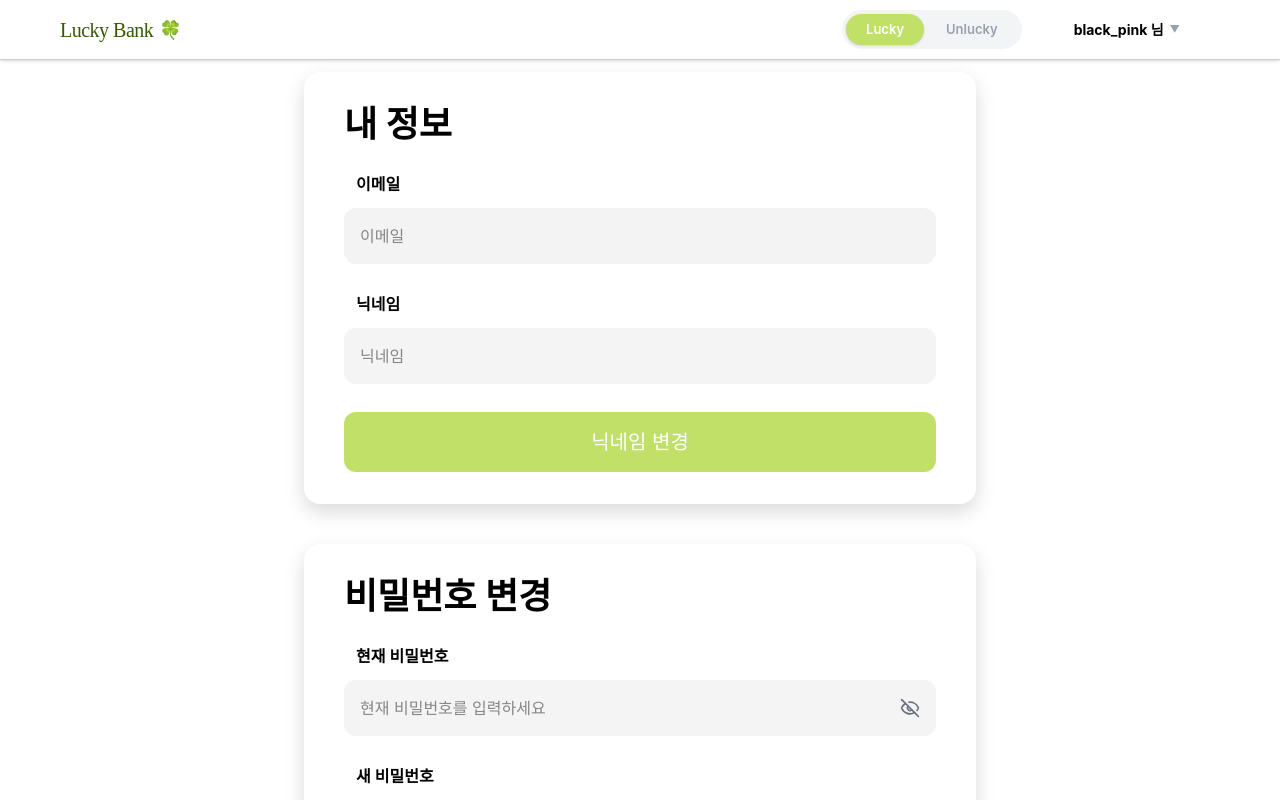
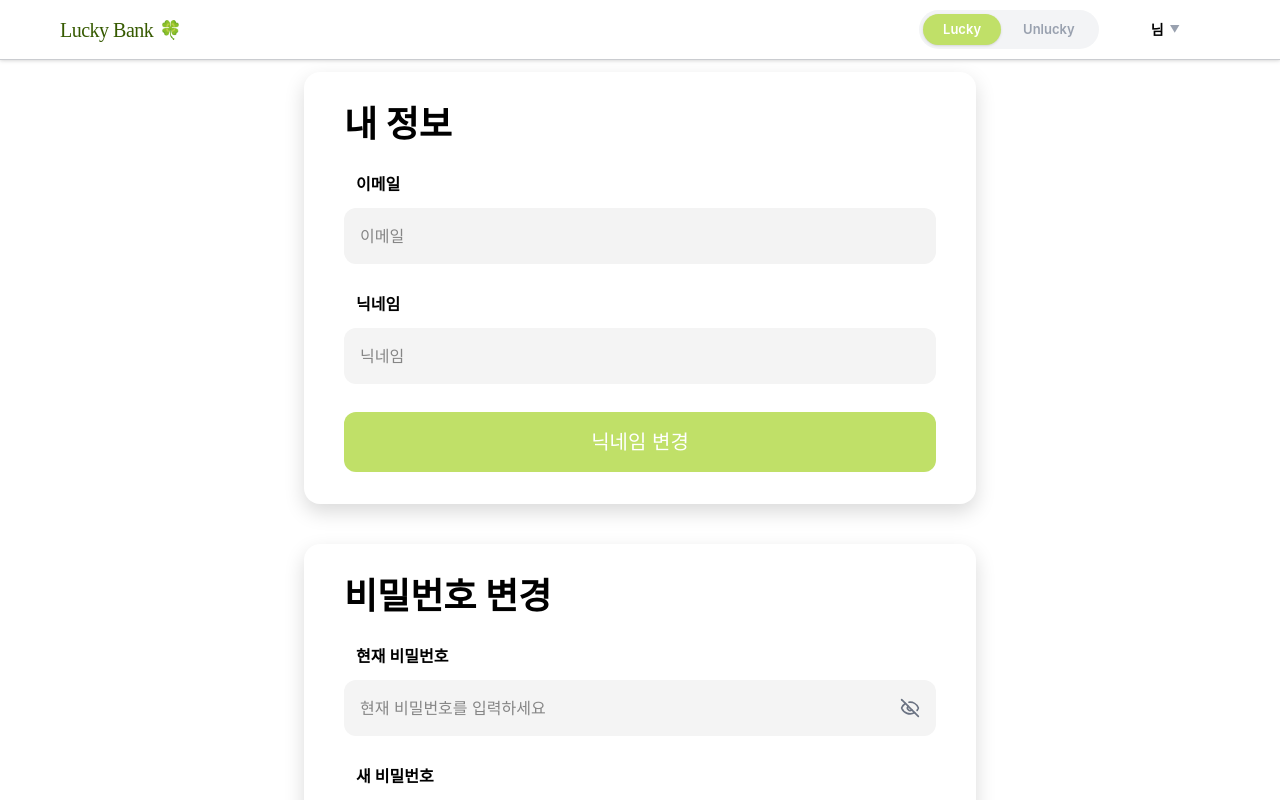
Before and after one commit to kb7-blackpink/Blackpink_AccountBook, a Vue app: page /settings in a window 1280 px wide. Shown: the top 800 px of the page. Built offline with nearby package versions, Linux system fonts and the light colour scheme; data requests are answered from the project's data file; a web font is replaced by a local one.

Commit message:
feat : splash, login page router 및 mode api 설정

```diff
--- a/db.json
+++ b/db.json
@@ -5,7 +5,7 @@
       "name": "박지민",
       "email": "jimin@example.com",
       "password": "1234",
-      "currentMode": "unlucky",
+      "currentMode": "lucky",
       "monthlyBudget": 500000,
       "currencyUnit": "버터떡"
     },
--- a/src/components/layout/AppHeader.vue
+++ b/src/components/layout/AppHeader.vue
@@ -5,7 +5,6 @@
       isLucky ? 'bg-app border-b border-app' : 'bg-header border-b border-app'
     "
   >
-    <!-- 로고 -->
     <div
       class="flex items-center gap-1.5 text-xl font-medium font-serif tracking-tight transition-colors duration-300"
       :class="isLucky ? 'text-[#365A00]' : 'text-[#AF5AD5]'"
@@ -15,16 +14,17 @@
       <span class="text-lg">{{ isLucky ? '🍀' : '😈' }}</span>
     </div>
 
-    <!-- 데스크탑: 토글 + 닉네임 -->
+    <!-- 데스크탑 -->
     <div class="hidden items-center gap-3 md:flex">
-      <!-- 토글 -->
       <div
+        v-if="!isAuthPage"
         class="flex items-center gap-0.5 rounded-full p-1"
         :class="isLucky ? 'bg-gray-100' : 'bg-[#5E5B9B]'"
       >
         <button
-          @click="setMode('lucky')"
-          class="rounded-full px-5 py-1.5 text-[13px] font-semibold transition-all duration-200"
+          @click="handleModeChange('lucky')"
+          :disabled="isModeLoading"
+          class="rounded-full px-5 py-1.5 text-[13px] font-semibold transition-all duration-200 disabled:cursor-not-allowed disabled:opacity-60"
           :class="
             isLucky
               ? 'bg-brand text-white shadow-sm'
@@ -34,8 +34,9 @@
           Lucky
         </button>
         <button
-          @click="setMode('unlucky')"
-          class="rounded-full px-5 py-1.5 text-[13px] font-semibold transition-all duration-200"
+          @click="handleModeChange('unlucky')"
+          :disabled="isModeLoading"
+          class="rounded-full px-5 py-1.5 text-[13px] font-semibold transition-all duration-200 disabled:cursor-not-allowed disabled:opacity-60"
           :class="
             !isLucky
               ? 'bg-primary text-white shadow-sm'
@@ -46,8 +47,7 @@
         </button>
       </div>
 
-      <!-- 닉네임 -->
-      <div ref="menuRef" class="relative">
+      <div v-if="!isAuthPage" ref="menuRef" class="relative">
         <button
           @click="isOpen = !isOpen"
           class="ml-0 mr-0 flex items-center gap-1.5 rounded-lg px-3 py-1.5 text-sm font-bold transition-colors duration-200 md:ml-7 md:mr-7"
@@ -57,7 +57,7 @@
               : 'text-app hover:bg-white/10'
           "
         >
-          {{ nickname }} 님
+          {{ user?.name }} 님
           <span
             class="text-[10px] transition-transform duration-200"
             :class="[
@@ -68,7 +68,6 @@
           >
         </button>
 
-        <!-- 드롭다운메뉴 -->
         <Transition name="dropdown">
           <div
             v-if="isOpen"
@@ -108,7 +107,7 @@
             </button>
             <div class="border-app my-1 h-px border-t" />
             <button
-              @click="logout"
+              @click="handleLogout"
               class="flex w-full items-center gap-2.5 rounded-lg px-3 py-2 text-sm transition-colors"
               :class="
                 isLucky
@@ -138,8 +137,9 @@
       </div>
     </div>
 
-    <!-- 모바일: 햄버거 버튼 -->
+    <!-- 모바일 햄버거 -->
     <button
+      v-if="!isAuthPage"
       class="flex flex-col gap-1.5 rounded-lg p-2 transition-colors md:hidden"
       :class="isLucky ? 'hover:bg-gray-100' : 'hover:bg-white/10'"
       @click="isMobileOpen = !isMobileOpen"
@@ -178,14 +178,15 @@
             : 'bg-header border-b border-app shadow-lg'
         "
       >
-        <!-- 토글 -->
         <div
+          v-if="!isAuthPage"
           class="flex w-full items-center gap-0.5 rounded-full p-1"
           :class="isLucky ? 'bg-gray-100' : 'bg-[#5E5B9B]'"
         >
           <button
-            @click="setMode('lucky')"
-            class="flex-1 rounded-full py-1.5 text-[13px] font-semibold transition-all duration-200"
+            @click="handleModeChange('lucky')"
+            :disabled="isModeLoading"
+            class="flex-1 rounded-full py-1.5 text-[13px] font-semibold transition-all duration-200 disabled:cursor-not-allowed disabled:opacity-60"
             :class="
               isLucky
                 ? 'bg-brand text-white shadow-sm'
@@ -195,8 +196,9 @@
             Lucky
           </button>
           <button
-            @click="setMode('unlucky')"
-            class="flex-1 rounded-full py-1.5 text-[13px] font-semibold transition-all duration-200"
+            @click="handleModeChange('unlucky')"
+            :disabled="isModeLoading"
+            class="flex-1 rounded-full py-1.5 text-[13px] font-semibold transition-all duration-200 disabled:cursor-not-allowed disabled:opacity-60"
             :class="
               !isLucky
                 ? 'bg-primary text-white shadow-sm'
@@ -207,10 +209,10 @@
           </button>
         </div>
 
+        <template v-if="!isAuthPage">
           <div class="border-app h-px border-t" />
 
-        <!-- 닉네임 -->
-        <p class="text-app px-1 text-sm font-bold">{{ nickname }} 님</p>
+          <p class="text-app px-1 text-sm font-bold">{{ user?.name }} 님</p>
 
           <button
             @click="goToProfile"
@@ -239,8 +241,9 @@
             </svg>
             profile settings
           </button>
+
           <button
-          @click="logout"
+            @click="handleLogout"
             class="flex items-center gap-2.5 rounded-lg px-3 py-2 text-sm transition-colors"
             :class="
               isLucky
@@ -265,38 +268,50 @@
             </svg>
             Logout
           </button>
+        </template>
       </div>
     </Transition>
   </header>
 </template>
 
 <script setup>
-import { ref, onMounted, onUnmounted } from 'vue';
-import { useRouter } from 'vue-router';
+import { computed, ref, onMounted, onUnmounted } from 'vue';
+import { useRoute, useRouter } from 'vue-router';
 import { useUserStore } from '@/stores/user';
 import { storeToRefs } from 'pinia';
 
 const userStore = useUserStore();
-const { isLucky } = storeToRefs(userStore);
-const { setMode } = userStore;
+const { isLucky, isModeLoading, user } = storeToRefs(userStore);
+const { changeMode, logout } = userStore;
 
+const route = useRoute();
 const router = useRouter();
+
 const isOpen = ref(false);
 const isMobileOpen = ref(false);
+const menuRef = ref(null);
 
-const menuRef = ref(null);
+const isAuthPage = computed(() => {
+  return ['login', 'signup'].includes(route.name);
+});
+
 function handleClickOutside(e) {
   if (menuRef.value && !menuRef.value.contains(e.target)) {
     isOpen.value = false;
   }
 }
 
-const props = defineProps({
-  nickname: { type: String, default: 'black_pink' },
-});
-
 onMounted(() => document.addEventListener('click', handleClickOutside));
 onUnmounted(() => document.removeEventListener('click', handleClickOutside));
+
+async function handleModeChange(newMode) {
+  try {
+    await changeMode(newMode);
+  } catch (error) {
+    console.error(error);
+    alert('모드 변경에 실패했습니다.');
+  }
+}
 
 function goToProfile() {
   isOpen.value = false;
@@ -304,10 +319,11 @@ function goToProfile() {
   // router.push('/profile')
 }
 
-function logout() {
+function handleLogout() {
+  isOpen.value = false;
   isMobileOpen.value = false;
-  // authStore.logout()
-  // router.replace('/login')
+  logout();
+  router.replace('/login');
 }
 </script>
 
--- a/src/pages/SignupPage.vue
+++ b/src/pages/SignupPage.vue
@@ -92,7 +92,7 @@ const handleSignup = async () => {
     localStorage.setItem('loginUser', JSON.stringify(user));
     userStore.setUser(user);
 
-    router.push('/');
+    router.push('/login');
   } catch (error) {
     errorMessage.value = error.message || '회원가입 중 문제가 발생했습니다.';
   } finally {
--- a/src/services/api/userApi.js
+++ b/src/services/api/userApi.js
@@ -53,3 +53,9 @@ export const updateUserApi = async (id, data) => {
   const res = await axios.patch(`/users/${id}`, data);
   return res.data;
 };
+
+// 사용자 모드 변경 api
+export const updateModeApi = async (id, currentMode) => {
+  const modeResponse = await axios.patch(`/users/${id}`, { currentMode });
+  return modeResponse.data;
+};
--- a/src/stores/user.js
+++ b/src/stores/user.js
@@ -1,9 +1,11 @@
 import { defineStore } from 'pinia';
 import { computed, ref } from 'vue';
+import { updateModeApi } from '@/services/api/userApi';
 
 export const useUserStore = defineStore('user', () => {
   const user = ref(null);
   const mode = ref('lucky');
+  const isModeLoading = ref(false);
 
   const isLucky = computed(() => mode.value === 'lucky');
   const isLogin = computed(() => !!user.value);
@@ -11,10 +13,10 @@ export const useUserStore = defineStore('user', () => {
   function setUser(loginUser) {
     user.value = loginUser;
     mode.value = loginUser?.currentMode || 'lucky';
-  }
 
-  function setMode(newMode) {
-    mode.value = newMode;
+    if (loginUser) {
+      localStorage.setItem('loginUser', JSON.stringify(loginUser));
+    }
   }
 
   function loadUserFromStorage() {
@@ -25,6 +27,26 @@ export const useUserStore = defineStore('user', () => {
     const parsedUser = JSON.parse(savedUser);
     user.value = parsedUser;
     mode.value = parsedUser.currentMode || 'lucky';
+  }
+
+  async function changeMode(newMode) {
+    if (!user.value) return;
+    if (mode.value === newMode) return;
+
+    try {
+      isModeLoading.value = true;
+
+      const updatedUser = await updateModeApi(user.value.id, newMode);
+
+      user.value = updatedUser;
+      mode.value = updatedUser.currentMode || 'lucky';
+      localStorage.setItem('loginUser', JSON.stringify(updatedUser));
+    } catch (error) {
+      console.error('모드 변경 실패:', error);
+      throw error;
+    } finally {
+      isModeLoading.value = false;
+    }
   }
 
   function logout() {
@@ -38,9 +60,10 @@ export const useUserStore = defineStore('user', () => {
     mode,
     isLucky,
     isLogin,
+    isModeLoading,
     setUser,
-    setMode,
     loadUserFromStorage,
+    changeMode,
     logout,
   };
 });
```
Also changed, not shown: src/pages/SplashPage.vue (+25 -9 lines). Lines whose indentation alone changed are shown as unchanged.
